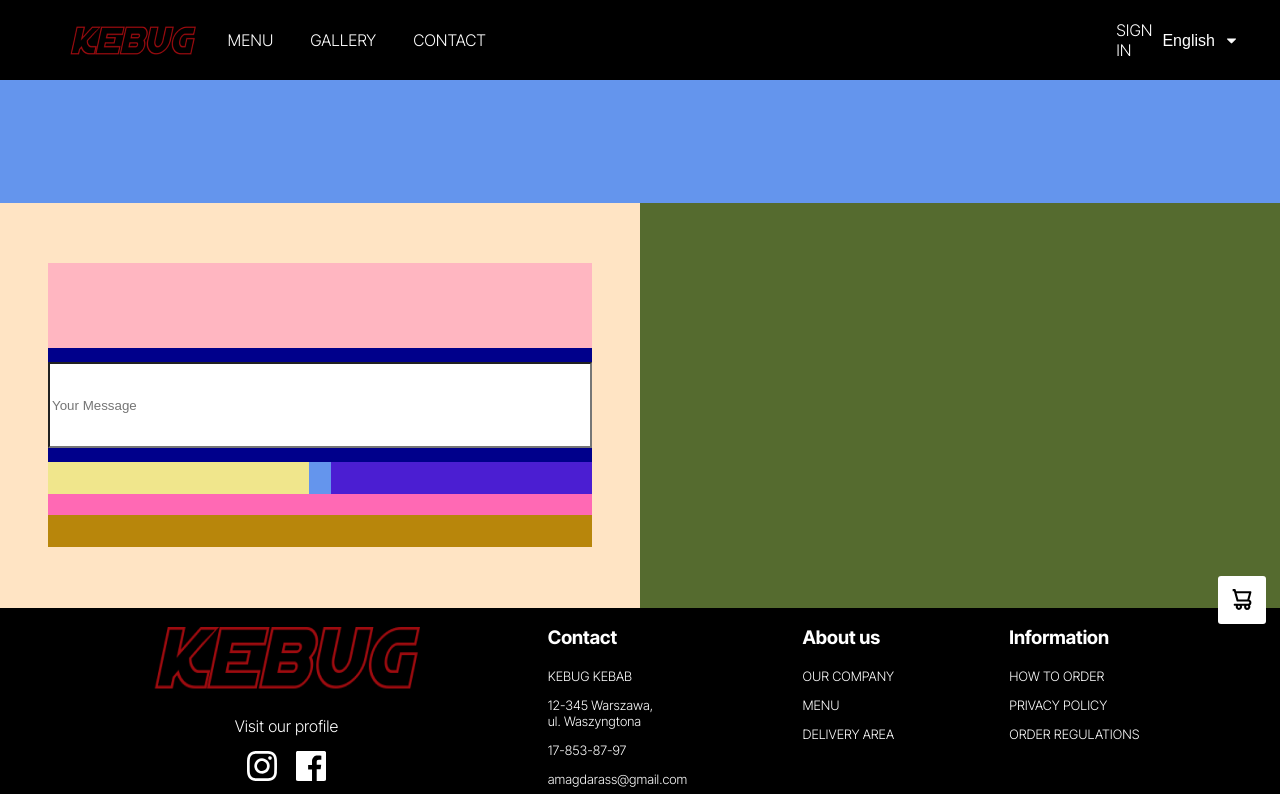
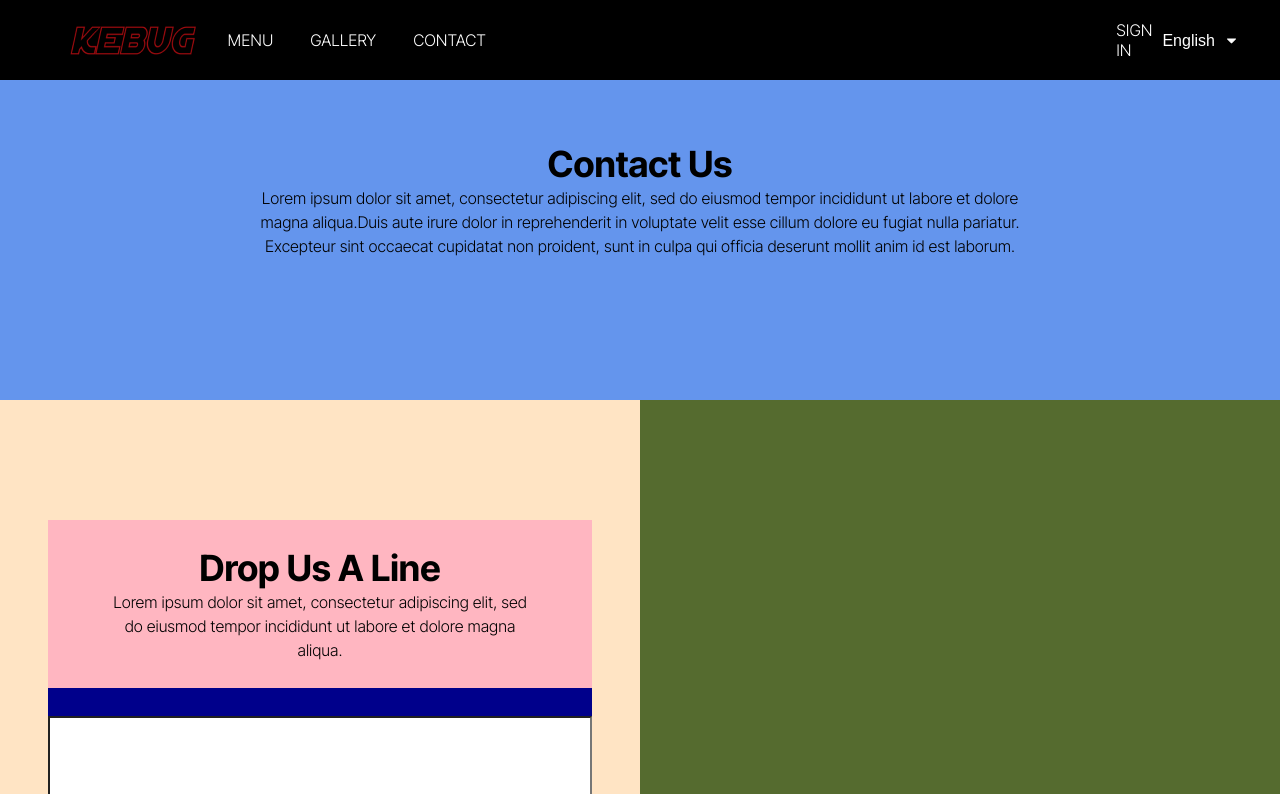
Before and after one commit to h3770k1k1/restaurant-site, a React (Create React App) app: page /contact in a window 1280 px wide. Shown: the top 794 px of the page. Built offline with nearby package versions, Linux system fonts and the light colour scheme.

Commit message:
still wireframing

```diff
--- a/src/App.js
+++ b/src/App.js
@@ -1,7 +1,7 @@
 import React, { Suspense, useState } from "react";
 import "./App.scss";
 import Navbar from "./components/Navbar";
-import { Footer } from "./components/Footer";
+import Footer from "./components/Footer";
 import mainPhoto from "./resources/main-photo.jpeg";
 
 import i18n from "i18next";
--- a/src/components/Contact.css
+++ b/src/components/Contact.css
@@ -1,7 +1,12 @@
+.main-container{
+width: 100vw;
+height: 150vh;
+}
+
 .contact-data-container{
     background-color: blueviolet;
-    width: 100vw;
-    height: 150vh;
+    width: 100%;
+    height: 100%;
 
 }
 
@@ -9,8 +14,16 @@
 width: 100%;
 height: calc(100% / 3);
 background-color: cornflowerblue;
+display: flex;
+flex-direction: column;
+justify-content: center;
+align-items: center;
+text-align: center;
+
 }
-
+.contact-info .description-text{
+width: 60%;
+}
 .map-block{
 width: 100%;
 height: calc(100%/1.5);
@@ -42,6 +55,10 @@ grid-row-gap: 5%;
 
 .text-block{
 background-color: lightpink;
+display: flex;
+justify-content: center;
+align-items: center;
+flex-direction: column;
 }
 
 .message-box{
@@ -77,3 +94,25 @@ grid-column-gap: 4%;
 .e-mail{
     background-color: rgb(75, 30, 210);
 }
+
+.heading{
+    font-size: 36px;
+    font-weight: 700;
+    color: black;
+    width: 65%;
+    display: flex;
+    justify-content: center;
+    align-items: center;
+    text-align: center;}
+
+
+
+.description-text{
+    color: black;
+    width: 80%;
+    display: flex;
+    justify-content: space-around;
+    align-items: center;
+    text-align: center;
+    line-height: 1.5;
+}
--- a/src/components/Contact.js
+++ b/src/components/Contact.js
@@ -1,18 +1,34 @@
 import React from "react";
 import Navbar from "../components/Navbar";
-import { Footer } from "../components/Footer";
+import Footer from "../components/Footer";
 import "./Contact.css";
 
 const Contact = () => {
 	return (
-		<div className="MainContainer">
+		<div className="main-container">
 			<Navbar />
 			<div className="contact-data-container">
-				<div className="contact-info"></div>
+				<div className="contact-info">
+					<div className="heading">Contact Us</div>
+					<div className="description-text">
+						Lorem ipsum dolor sit amet, consectetur adipiscing elit, sed do
+						eiusmod tempor incididunt ut labore et dolore magna aliqua.Duis aute
+						irure dolor in reprehenderit in voluptate velit esse cillum dolore
+						eu fugiat nulla pariatur. Excepteur sint occaecat cupidatat non
+						proident, sunt in culpa qui officia deserunt mollit anim id est
+						laborum.
+					</div>
+				</div>
 				<div className="map-block">
 					<div className="e-mail-container">
 						<div className="contact-form">
-							<div className="text-block"></div>
+							<div className="text-block">
+								<div className="heading">Drop Us A Line</div>
+								<div className="description-text">
+									Lorem ipsum dolor sit amet, consectetur adipiscing elit, sed
+									do eiusmod tempor incididunt ut labore et dolore magna aliqua.
+								</div>
+							</div>
 							<input className="message-box" placeholder="Your Message"></input>
 							<div className="signature">
 								<div className="personal-details">
--- a/src/components/Footer.js
+++ b/src/components/Footer.js
@@ -8,7 +8,7 @@ import ShoppingCart from "../resources/shopping-cart.svg";
 import i18n from "i18next";
 import { initReactI18next, useTranslation } from "react-i18next";
 
-export const Footer = () => {
+const Footer = () => {
 	detectScrollUp();
 	detectScrollDown();
 	const { t, i18n } = useTranslation();
@@ -100,3 +100,4 @@ function hideButton() {
 	)[0];
 	scrollToTopButton.classList.add("non-visible");
 }
+export default Footer;
```
